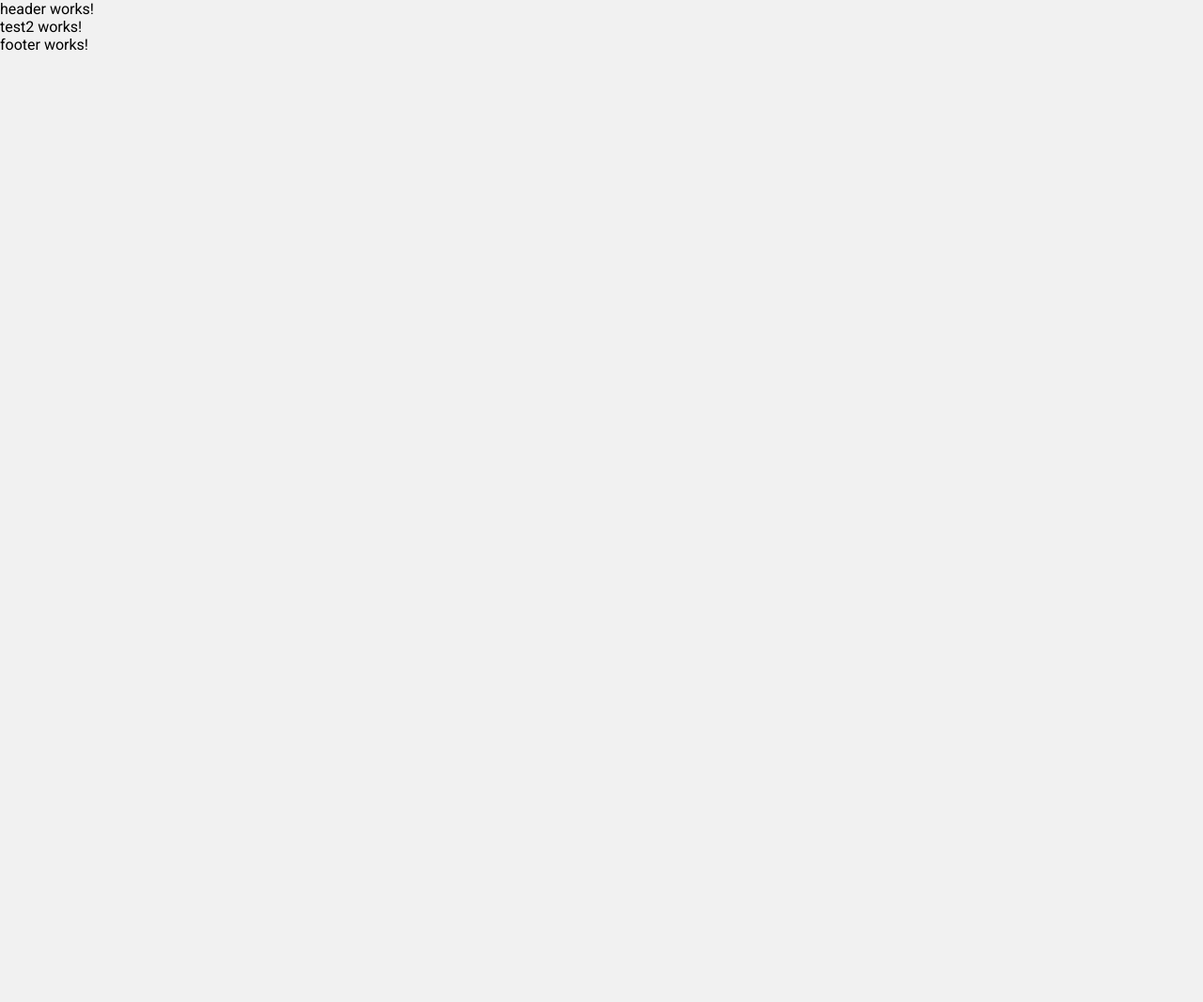
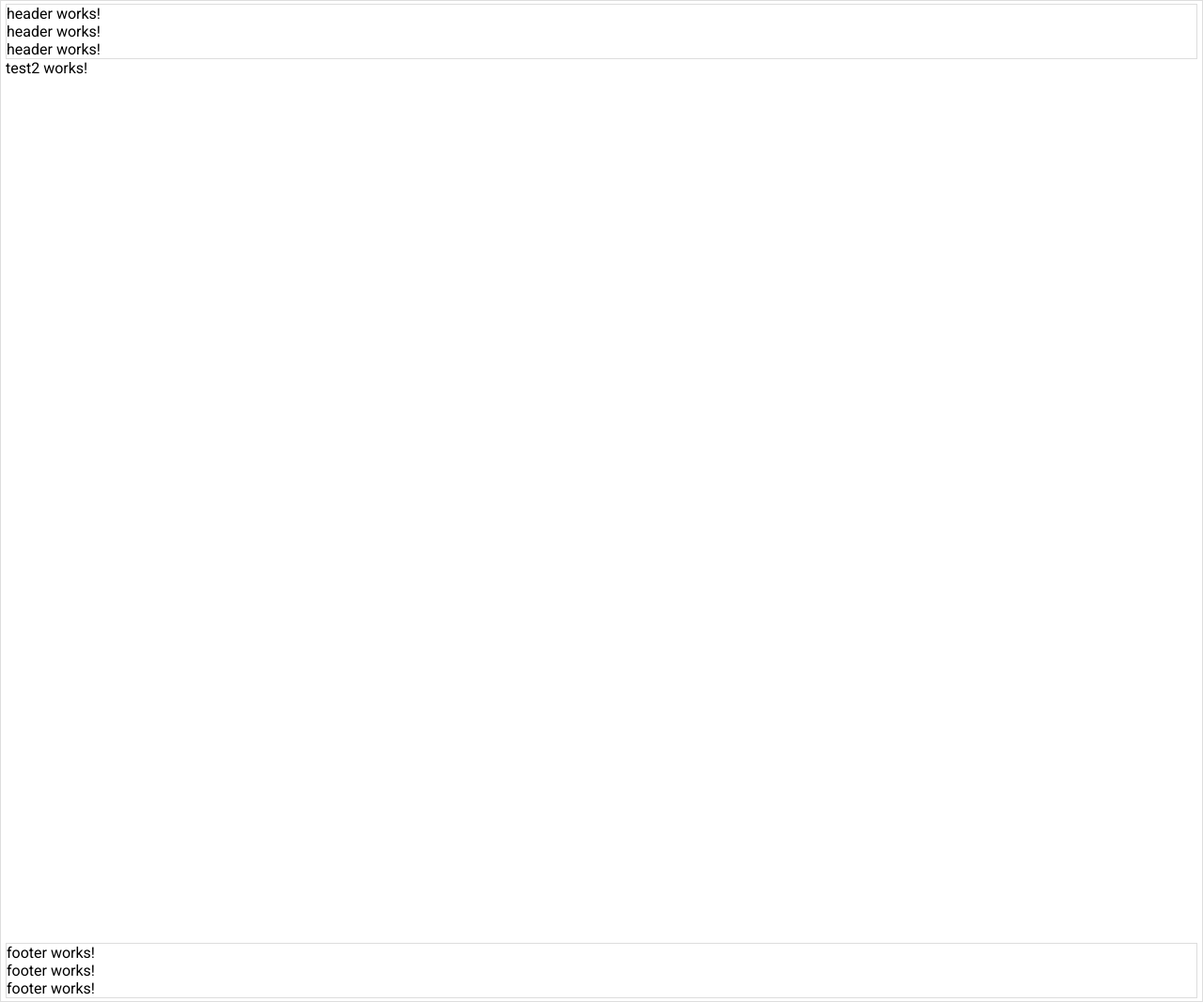
Before and after one commit to pgcr71/record-keeper, an Angular app: page /index in a window 1280 px wide. Shown: the whole page at 94% size. Before the commit the page ends 800 px from the top, so only its background shows below. Built offline with nearby package versions, Linux system fonts and the light colour scheme.

Commit message:
footer and header settings

```diff
--- a/src/app/app.component.scss
+++ b/src/app/app.component.scss
@@ -1,8 +1,10 @@
-.container{
-    border:1px solid var(--primary-border-color);
-    padding:2px 5px;
+.header{
+    background-color: white;
+    display: block;
+    border: 1px solid var(--primary-border-color);
 }
 
-.header{
-    background-color: white;
+.footer{
+    display: block;
+    position: relative;
 }
--- a/src/app/footer/footer.component.html
+++ b/src/app/footer/footer.component.html
@@ -1 +1,7 @@
-<p>footer works!</p>
+<div class='footer-container'>
+    <p>footer works!</p>
+    <p>footer works!</p>
+
+    <p>footer works!</p>
+
+</div>
--- a/src/app/footer/footer.component.scss
+++ b/src/app/footer/footer.component.scss
@@ -0,0 +1,9 @@
+.footer-container{
+    background-color: white;
+    display: block;
+    bottom: 0px;
+    left: 0px;
+    right: 0px;
+    position: absolute;
+    border: 1px solid var(--primary-border-color);
+}
--- a/src/app/header/header.component.html
+++ b/src/app/header/header.component.html
@@ -1 +1,3 @@
 <div><p>header works!</p></div>
+<div><p>header works!</p></div>
+<div><p>header works!</p></div>
--- a/src/app/pop-up/pop-up.component.scss
+++ b/src/app/pop-up/pop-up.component.scss
@@ -23,15 +23,6 @@
         left: 50%;
         transform: translate(-50%, -50%);
     }
-
-    &__header {
-        // padding: 0.5rem;
-        // color:transparent;
-        // font-size: 50px;
-        // background-clip: text;
-        // background-image: linear-gradient(to left,var(--light),var(--dark),var(--light));;
-    }
-
 
     &--full-background {
         width: 100%;
--- a/src/app/test2/test2.component.scss
+++ b/src/app/test2/test2.component.scss
@@ -0,0 +1,3 @@
+p{
+    height:1000px;
+}
--- a/src/scss/base/_colors.scss
+++ b/src/scss/base/_colors.scss
@@ -3,8 +3,8 @@
     --secondary-color: #065fd4;
     --purple-light: #5d1674;
     --purple-dark: #2f0047;
-    --primary-border-color:#f1f1f1;
-    --root-background:#f1f1f1;
+    --primary-border-color:#dddddd;
+    --root-background: white;
 }
 
 $primary-color: rgba(0, 128, 128, 1);
--- a/src/scss/base/_reset.scss
+++ b/src/scss/base/_reset.scss
@@ -1,7 +1,9 @@
 html {
     font-size: 62.5%;
     font-family: var(--primary-font);
-    height: 100%;
+    background-color: var(--root-background);
+    padding: 3px 5px;
+    border: 1px solid var(--primary-border-color);
 }
 
 * {
@@ -13,7 +15,7 @@ html {
 
 body{
     font-size: 1.6rem;
-    background-color: var(--root-background);
+
 }
 
 ul,
```
